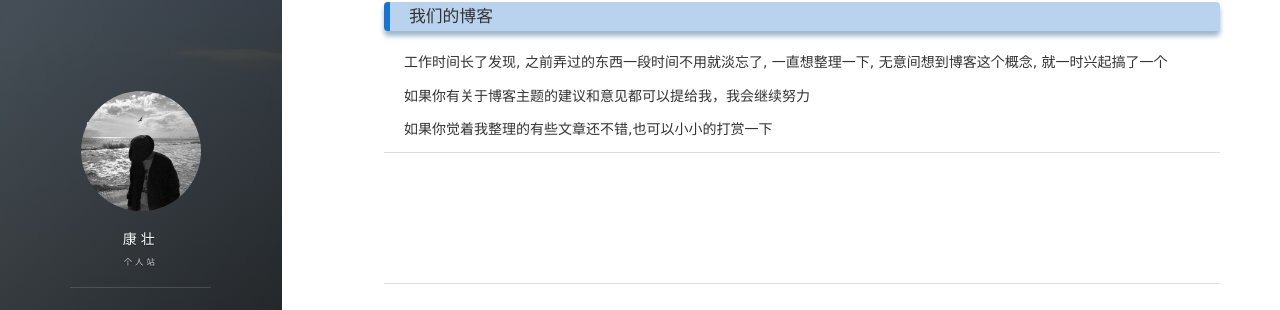
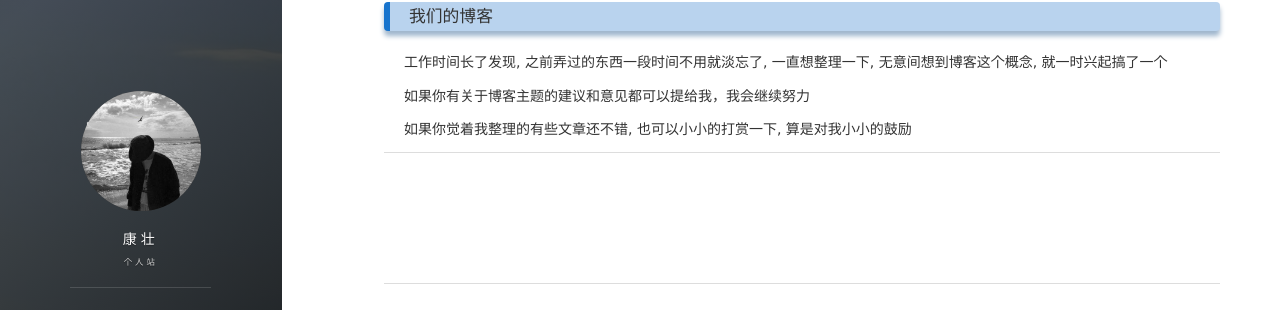
Before and after one commit to kangzhuang0201/kangzhuang0201.github.io, a Jekyll site: the page built from about.md, in a window 1280 px wide. Shown: the part 197-507 px from the top of the page. Built offline with Jekyll 4.4.1, drawn with Linux system fonts in a browser that asks for light colours; nearby versions of some CDN libraries; comment, search, counter and statistics services are not loaded.

Commit message:
修改博客

```diff
--- a/about.md
+++ b/about.md
@@ -17,7 +17,7 @@ title: 关于我
 <p>
 如果你有关于博客主题的建议和意见都可以提给我，我会继续努力
 <p>
-如果你觉着我整理的有些文章还不错,也可以小小的打赏一下
+如果你觉着我整理的有些文章还不错, 也可以小小的打赏一下, 算是对我小小的鼓励
 <p>
 
 
```
